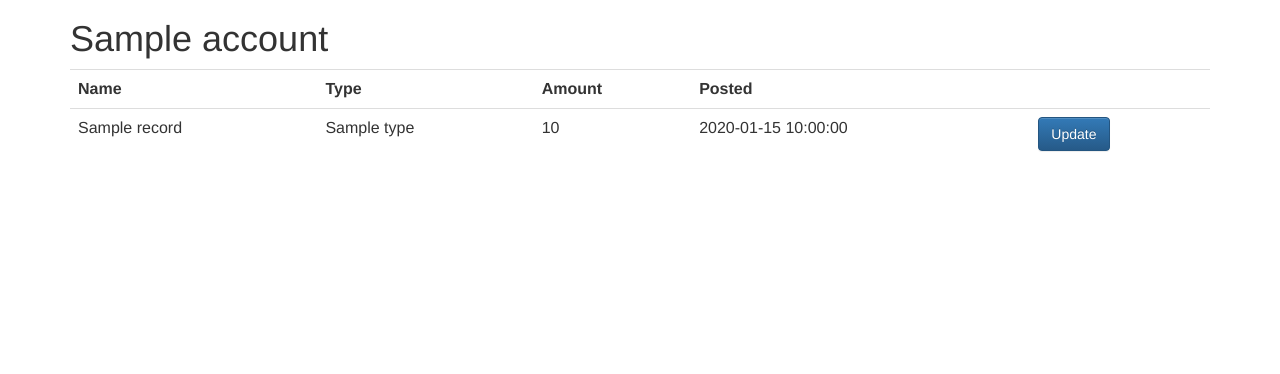
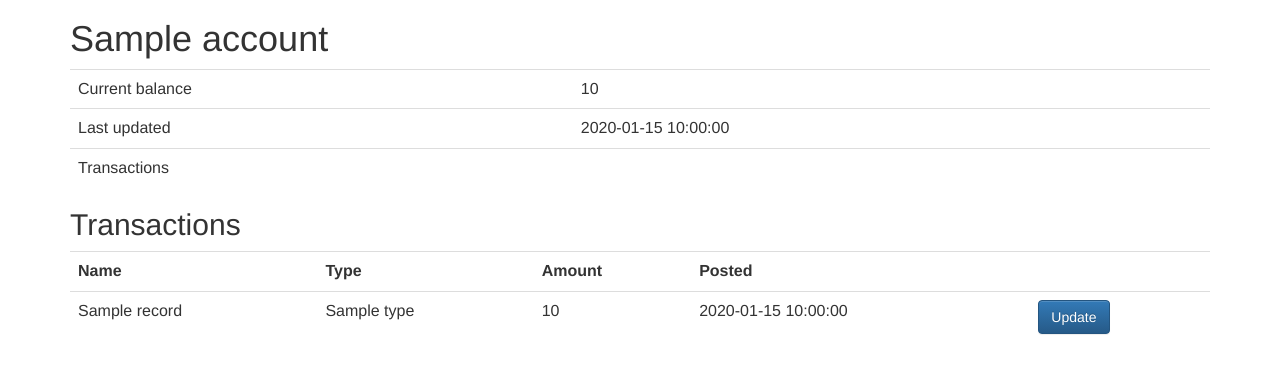
Before and after one commit to EliRibble/vanth, a Python web app: template templates/account.html in a window 1280 px wide. Shown: the part 51-425 px from the top of the page. Run offline with Jinja, Linux system fonts and the light colour scheme; the template is opened without the code that fills it: most values are stand-ins (such as "Sample title", 1, 10 or a date in 2020); style sheets or scripts are compiled from the project's sources; some libraries are stand-ins or nearby versions.

Commit message:
Add simple header to account details page
This will likely grow over time

```diff
--- a/templates/account.html
+++ b/templates/account.html
@@ -1,7 +1,13 @@
 {% extends 'layout.html' %}
 {% block main_content %}
 <h1>{{ account.name }}</h1>
+<table class="table">
+  <tr><td>Current balance</td><td>{{ account.balance }}</td></tr>
+  <tr><td>Last updated</td><td>{{ account.last_updated }}</td></tr>
+  <tr><td>Transactions</td><td></td></tr>
+</table>
 {% if records %}
+  <h2>Transactions</h2>
   <table class="table">
   <tr><th>Name</th><th>Type</th><th>Amount</th><th>Posted</th><th></th></tr>
   {% for record in records %}
```
